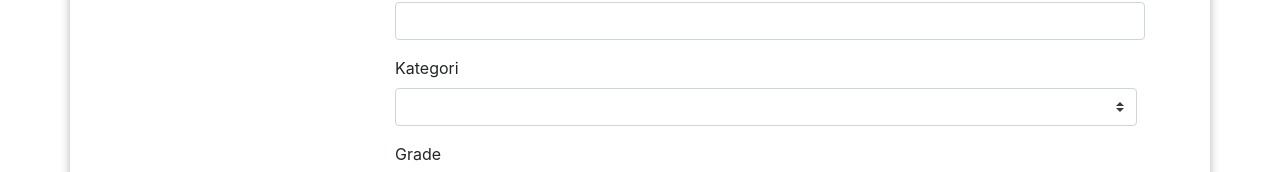
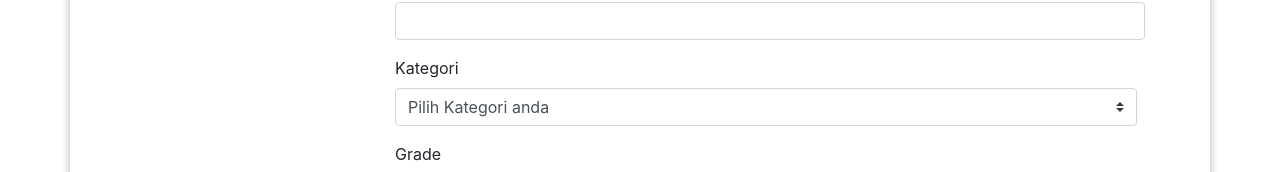
Before and after one commit to Supreme-Spyro/Reuce-Front, a React (Create React App) app: page /addproduct in a window 1280 px wide. Shown: the part 458-630 px from the top of the page. Built offline with nearby package versions, Linux system fonts and the light colour scheme; no server answers.

Commit message:
add popular category

```diff
--- a/src/pages/AddProduct.js
+++ b/src/pages/AddProduct.js
@@ -178,7 +178,7 @@ function AddProduct() {
                       Plastik Lembaran Berwarna
                     </option>
                     <option value="5fb0a4b244fea22a0ce687b4">Popular</option>
-                    <option value=""></option>
+
                   </Form.Control>
                 </Form.Group>
 
--- a/src/pages/EditItem.js
+++ b/src/pages/EditItem.js
@@ -40,7 +40,7 @@ function EditItem() {
     weight: "",
     price: "",
     address: "",
-    image:"",
+    image:undefined,
   });
 
   // console.log('productState', productState)
```
